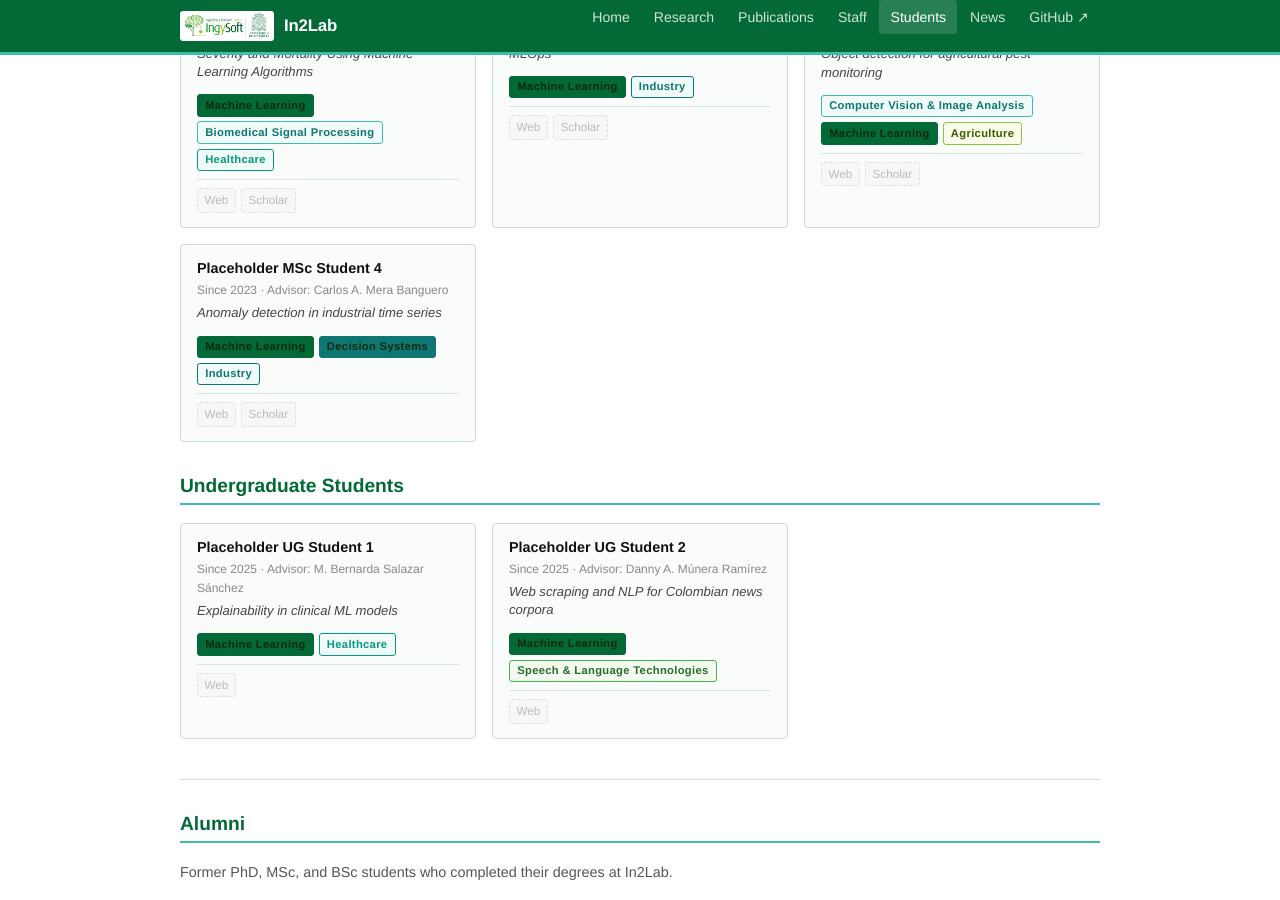
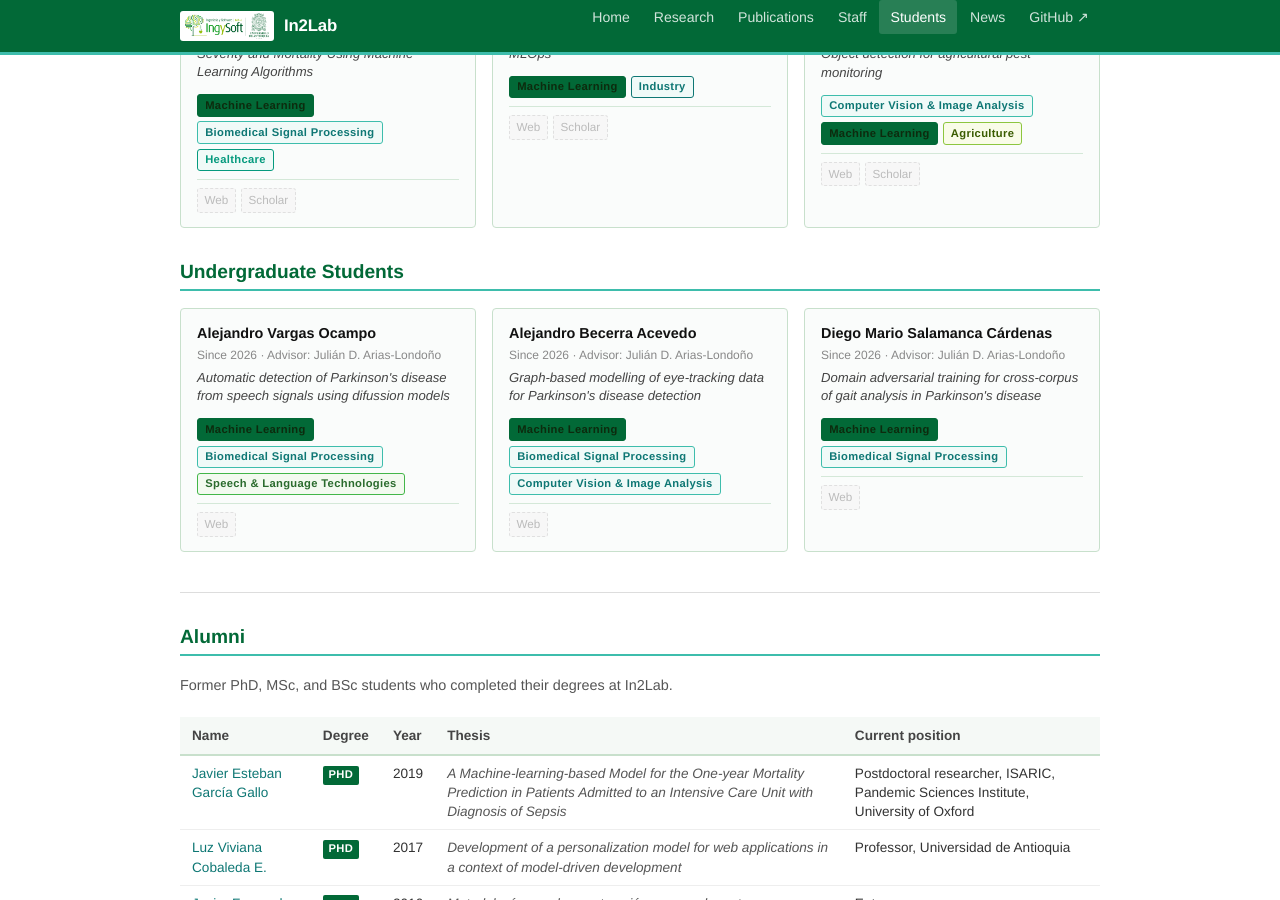
Before and after one commit to IN2LABUDEA/IN2LABUDEA.github.io, a Jekyll site: the page built from students.html, in a window 1280 px wide and 900 px high, scrolled down 1187 px. Built offline with Jekyll 4.4.1, drawn with Linux system fonts in a browser that asks for light colours.

Commit message:
added students

```diff
--- a/_data/students.yml
+++ b/_data/students.yml
@@ -78,28 +78,28 @@ current:
       web:     null
       scholar: null
 
-    - name:    "Placeholder MSc Student 4"
-      started: 2023
-      topic:   "Anomaly detection in industrial time series"
-      advisor: "Carlos A. Mera Banguero"
-      tags:    [ml, decision, industry]
+  undergrad:
+    - name:    "Alejandro Vargas Ocampo"
+      started: 2026
+      topic:   "Automatic detection of Parkinson's disease from speech signals using difussion models"
+      advisor: "Julián D. Arias-Londoño"
+      tags:    [ml, biomedical, speech]
       web:     null
       scholar: null
 
-  undergrad:
-    - name:    "Placeholder UG Student 1"
-      started: 2025
-      topic:   "Explainability in clinical ML models"
-      advisor: "M. Bernarda Salazar Sánchez"
-      tags:    [ml, healthcare]
+    - name:    "Alejandro Becerra Acevedo"
+      started: 2026
+      topic:   "Graph-based modelling of eye-tracking data for Parkinson's disease detection"
+      advisor: "Julián D. Arias-Londoño"
+      tags:    [ml, biomedical, vision]
       web:     null
       scholar: null
 
-    - name:    "Placeholder UG Student 2"
-      started: 2025
-      topic:   "Web scraping and NLP for Colombian news corpora"
-      advisor: "Danny A. Múnera Ramírez"
-      tags:    [ml, speech]
+    - name:    "Diego Mario Salamanca Cárdenas"
+      started: 2026
+      topic:   "Domain adversarial training for cross-corpus of gait analysis in Parkinson's disease"
+      advisor: "Julián D. Arias-Londoño"
+      tags:    [ml, biomedical]
       web:     null
       scholar: null
 
```
